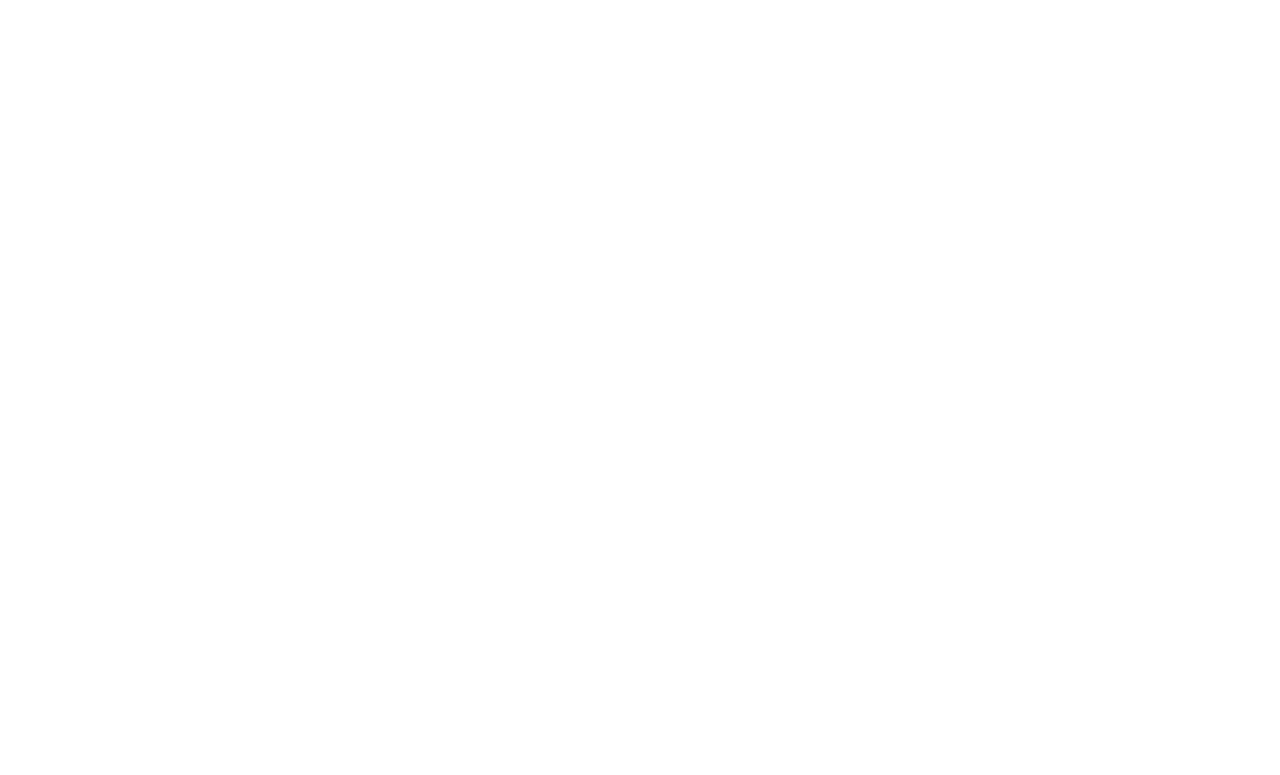
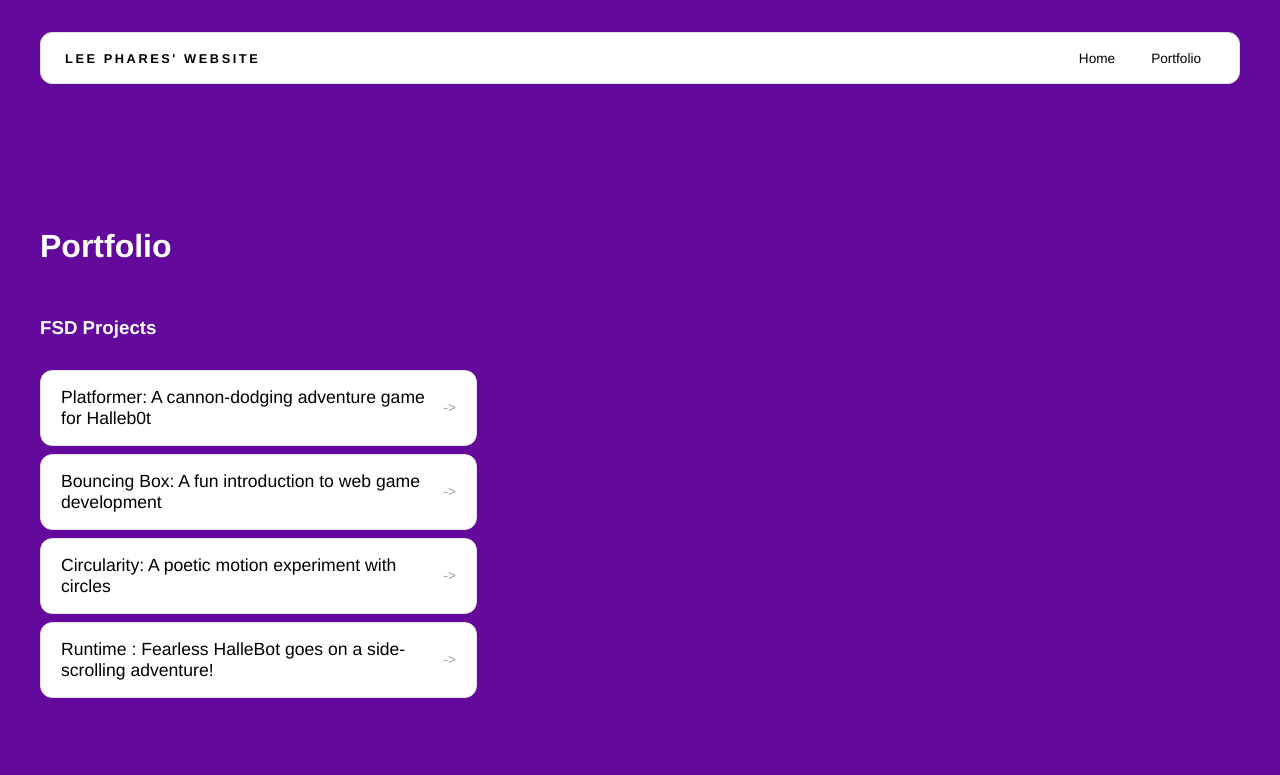
Before and after one commit to Lee-P-hilol/Lee-P-hilol.github.io, a plain HTML site: page portfolio.html in a window 1280 px wide. Drawn offline with Linux system fonts and the light colour scheme.

Commit message:
add portfolio page to website

```diff
--- a/portfolio.html
+++ b/portfolio.html
@@ -0,0 +1,51 @@
+<!DOCTYPE html>
+<html>
+  <head>
+    <title>My Awesome Website</title>
+    <link rel="stylesheet" href="style.css" />
+  </head>
+
+  <body>
+    <!-- All content goes here -->
+    <div id="all-contents">
+      <nav>
+        <h1>Lee Phares' Website</h1>
+        <ul id="nav-ul">
+          <li class="nav-li">
+            <a href="index.html">Home</a>
+          </li>
+          <li class="nav-li">
+            <a href="portfolio.html">Portfolio</a>
+          </li>
+        </ul>
+
+      </nav>
+
+      <main>
+        <div class="content">
+          <h1>Portfolio</h1>
+          <h3>FSD Projects</h3>
+          <ul id="portfolio">
+            <li>
+              <a href="fsd-projects/platformer/">Platformer: A cannon-dodging adventure game for Halleb0t</a>
+            </li>
+            <li>
+              <a href="fsd-projects/bouncing-box/">Bouncing Box: A fun introduction to web game development</a>
+            </li>
+            <li>
+              <a href="fsd-projects/circularity/">Circularity: A poetic motion experiment with circles</a>
+            </li>
+            <li>
+              <a href="fsd-projects/runtime/">Runtime : Fearless HalleBot goes on a side-scrolling adventure!</a>
+            </li>
+
+          </ul>
+
+          <!-- ASD Projects will go here -->
+
+        </div>
+      </main>
+    </div>
+
+  </body>
+</html>
--- a/style.css
+++ b/style.css
@@ -149,7 +149,7 @@
 }
 
 .nav-li a {
-  color: #666;
+  color: #000;
   text-decoration: none;
   font-size: 0.85rem;
   font-weight: 500;
@@ -164,3 +164,60 @@
   background: #000;
   color: #fff;
 }
+
+/* Portfolio styles */
+.content h1 {
+  color: white;
+}
+
+.content h3 {
+  color: white;
+}
+
+#portfolio {
+  list-style: none;
+  margin: 0;
+  padding: 0;
+  width: 100%;
+  display: flex;
+  flex-direction: column;
+  gap: 8px;
+}
+
+#portfolio li {
+  border-radius: 12px;
+  overflow: hidden;
+}
+
+#portfolio a {
+  display: flex;
+  justify-content: space-between;
+  align-items: center;
+  text-decoration: none;
+  color: #000;
+  padding: 16px 20px;
+  font-size: 1.1rem;
+  font-weight: 500;
+  background: #fff;
+  border: 1px solid #e0e0e0;
+  border-radius: 12px;
+  transition: background 0.25s ease, color 0.25s ease, transform 0.25s ease;
+}
+
+#portfolio a:hover {
+  background: #000;
+  color: #fff;
+  transform: translateX(4px);
+}
+
+#portfolio a::after {
+  content: "->";
+  font-size: 0.85rem;
+  opacity: 0.4;
+  transition: opacity 0.25s ease;
+  white-space: nowrap;
+}
+
+#portfolio a:hover::after {
+  opacity: 1;
+}
```
